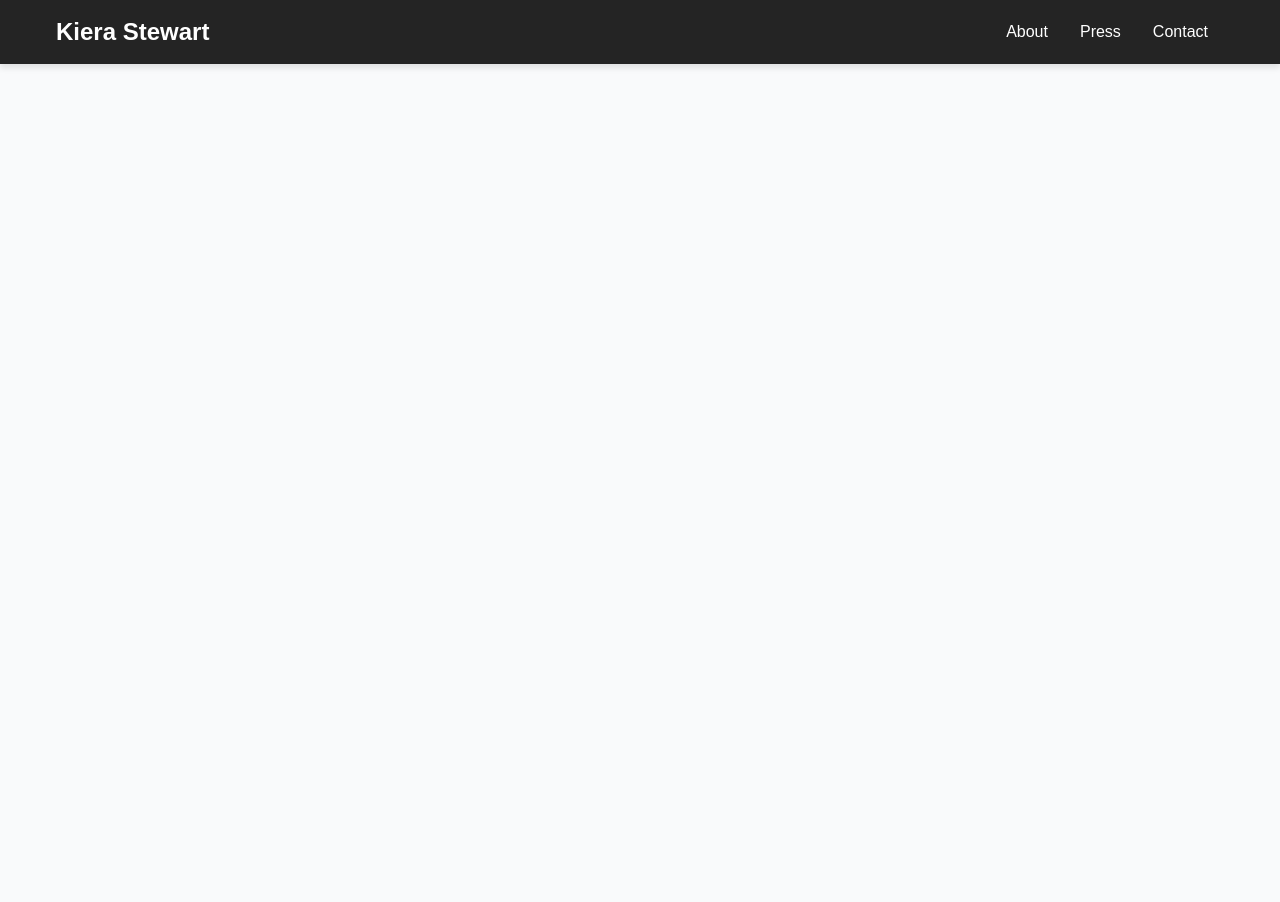
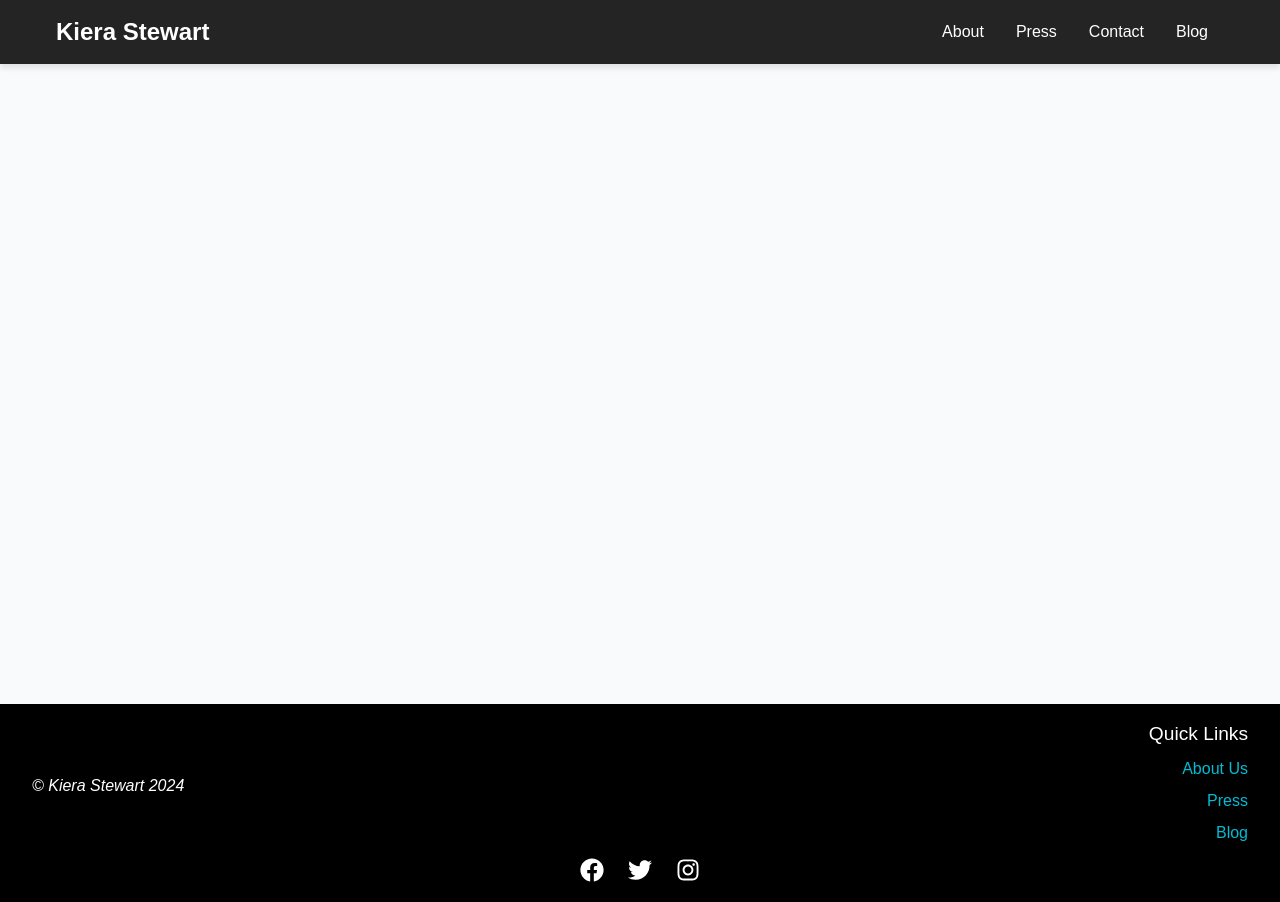
Before and after one commit to Kyle-Ski/kieras-site, a Next.js app: page / in a window 1280 px wide. Before the commit the page ends 800 px from the top, so only its background shows below. Built offline with nearby package versions, Linux system fonts and the light colour scheme.

Commit message:
creating footer, adding styles, adding to layout.tsx

```diff
--- /dev/null
+++ b/app/components/Footer.tsx
@@ -0,0 +1,53 @@
+import Link from "next/link";
+import "../footerPage.css";
+import { FaFacebook, FaTwitter, FaInstagram } from "react-icons/fa";
+
+export default function Footer() {
+  return (
+    <footer className="footer">
+      <div className="footer-top">
+        <p className="footer-copyright">© Kiera Stewart 2024</p>
+        <div className="footer-quick-links">
+          <h3>Quick Links</h3>
+          <ul>
+            <li>
+              <Link href="/about">About Us</Link>
+            </li>
+            <li>
+              <Link href="/press">Press</Link>
+            </li>
+            <li>
+              <Link href="/blog">Blog</Link>
+            </li>
+          </ul>
+        </div>
+      </div>
+      <div className="footer-socials">
+        <Link
+          href="http://www.facebook.com/kierastewartbooks/"
+          target="_blank"
+          rel="noopener noreferrer"
+          aria-label="Facebook"
+        >
+          <FaFacebook />
+        </Link>
+        <Link
+          href="https://x.com/kiera_stewart"
+          target="_blank"
+          rel="noopener noreferrer"
+          aria-label="Twitter"
+        >
+          <FaTwitter />
+        </Link>
+        <Link
+          href="https://instagram.com"
+          target="_blank"
+          rel="noopener noreferrer"
+          aria-label="Instagram"
+        >
+          <FaInstagram />
+        </Link>
+      </div>
+    </footer>
+  );
+}
--- a/app/components/NavBar.tsx
+++ b/app/components/NavBar.tsx
@@ -33,6 +33,9 @@ export default function NavBar() {
           <Link href="/contact">
             Contact
           </Link>
+          <Link href="/blog">
+            Blog
+          </Link>
         </nav>
       </div>
     </header>
--- /dev/null
+++ b/app/footerPage.css
@@ -0,0 +1,101 @@
+/* Footer Styling */
+.footer {
+    background-color: #000; /* Black background for contrast */
+    color: #fff; /* White text for readability */
+    padding: 1rem 2rem; /* Compact padding */
+    text-align: center;
+    display: flex;
+    flex-direction: column;
+    gap: 0rem;
+    margin-top: auto; /* Ensures footer stays at the bottom of the page */
+  }
+
+  /* Top Section: Copyright and Quick Links */
+  .footer-top {
+    display: flex;
+    justify-content: space-between; /* Align copyright to left and links to right */
+    align-items: center; /* Vertically center content */
+    flex-wrap: wrap; /* Wrap content for smaller screens */
+  }
+
+  .footer-copyright {
+    font-size: 1rem;
+    font-style: italic;
+    text-align: left;
+    flex: 1; /* Ensures alignment with quick links */
+  }
+
+  /* Quick Links Section */
+  .footer-quick-links {
+    text-align: right;
+    flex: 1; /* Align to the right */
+  }
+
+  .footer-quick-links h3 {
+    font-size: 1.2rem;
+    margin-bottom: 0.5rem;
+  }
+
+  .footer-quick-links ul {
+    list-style: none;
+    padding: 0;
+    margin: 0;
+  }
+
+  .footer-quick-links li {
+    margin-bottom: 0.5rem;
+  }
+
+  .footer-quick-links a {
+    color: #00bcd4; /* Teal link color for modern look */
+    text-decoration: none;
+    font-size: 1rem;
+  }
+
+  .footer-quick-links a:hover {
+    text-decoration: underline;
+    color: #ff4081; /* Pink hover effect */
+  }
+
+  /* Social Links Section */
+  .footer-socials {
+    display: flex;
+    justify-content: center; /* Center social icons */
+    gap: 1.5rem; /* Balanced spacing between icons */
+    font-size: 1.5rem; /* Icon size */
+    padding-top: 0.3rem; /* Slightly tighter padding for compactness */
+    padding-bottom: 0.3rem; /* Slightly tighter padding */
+  }
+
+  .footer-socials a {
+    color: #fff; /* Default white color */
+    transition: color 0.3s ease; /* Smooth color transition on hover */
+  }
+
+  .footer-socials a:hover {
+    color: #00bcd4; /* Teal hover effect for social links */
+  }
+
+  /* Responsive Adjustments */
+  @media (max-width: 768px) {
+    .footer-top {
+      flex-direction: column; /* Stack copyright and quick links vertically */
+      align-items: center; /* Center content on smaller screens */
+      text-align: center;
+      gap: 1rem; /* Add spacing between sections */
+    }
+
+    .footer-copyright,
+    .footer-quick-links {
+      text-align: center;
+      flex: none; /* Disable flex alignment for responsiveness */
+    }
+
+    .footer-quick-links ul {
+      display: inline-block; /* Center align quick links list */
+    }
+
+    .footer-socials {
+      margin-top: 1rem; /* Add space between quick links and social icons */
+    }
+  }
--- a/app/layout.tsx
+++ b/app/layout.tsx
@@ -2,6 +2,7 @@ import type { Metadata } from "next";
 import localFont from "next/font/local";
 import "./globals.css";
 import NavBar from "./components/NavBar";
+import Footer from "./components/Footer";
 
 
 const geistSans = localFont({
@@ -39,6 +40,7 @@ export default function RootLayout({
         <main className="container mx-auto px-4 sm:px-6 lg:px-8">
           {children}
         </main>
+        <Footer/>
       </body>
     </html>
   );
--- a/package.json
+++ b/package.json
@@ -17,6 +17,7 @@
     "next-sanity": "^9.8.19",
     "react": "^18.3.1",
     "react-dom": "^18.3.1",
+    "react-icons": "^5.3.0",
     "sanity": "^3.65.1",
     "styled-components": "^6.1.13"
   },
```
Also changed, not shown: 1 other file (tests, documents, lock files or other folders).
